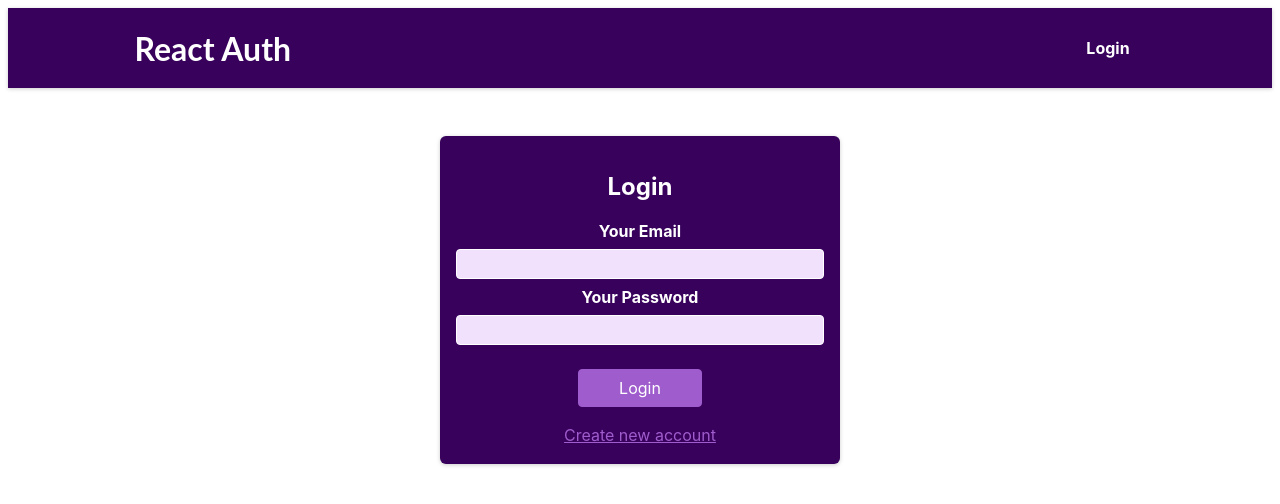
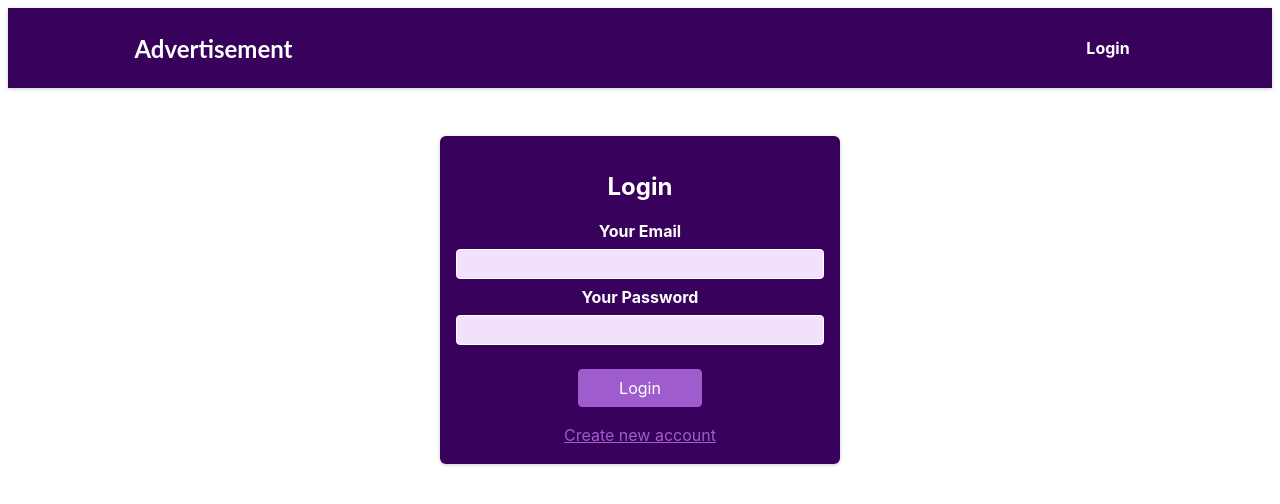
Before and after one commit to kartik-malik/adv-frontend, a React (Create React App) app: page /auth in a window 1280 px wide. Shown: the top 504 px of the page. Built offline with nearby package versions, Linux system fonts and the light colour scheme.

Commit message:
finalization

```diff
--- a/src/AdvertisementView/Adview.module.css
+++ b/src/AdvertisementView/Adview.module.css
@@ -1,6 +1,6 @@
 .image {
-  width: 300px;
-  /* height: ; */
+  /* width: 300px; */
+  height: 300px;
 }
 .deleteButton {
   cursor: pointer;
--- a/src/components/Layout/MainNav.js
+++ b/src/components/Layout/MainNav.js
@@ -14,7 +14,7 @@ const MainNavigation = () => {
   return (
     <header className={classes.header}>
       <Link to="/">
-        <div className={classes.logo}>React Auth</div>
+        <div className={classes.logo}>Advertisement</div>
       </Link>
       <nav>
         <ul>
--- a/src/components/Layout/MainNavigation.module.css
+++ b/src/components/Layout/MainNavigation.module.css
@@ -12,7 +12,7 @@
 
 .logo {
   font-family: "Lato", sans-serif;
-  font-size: 2rem;
+  font-size: 1.5rem;
   color: white;
   margin: 0;
 }
```
